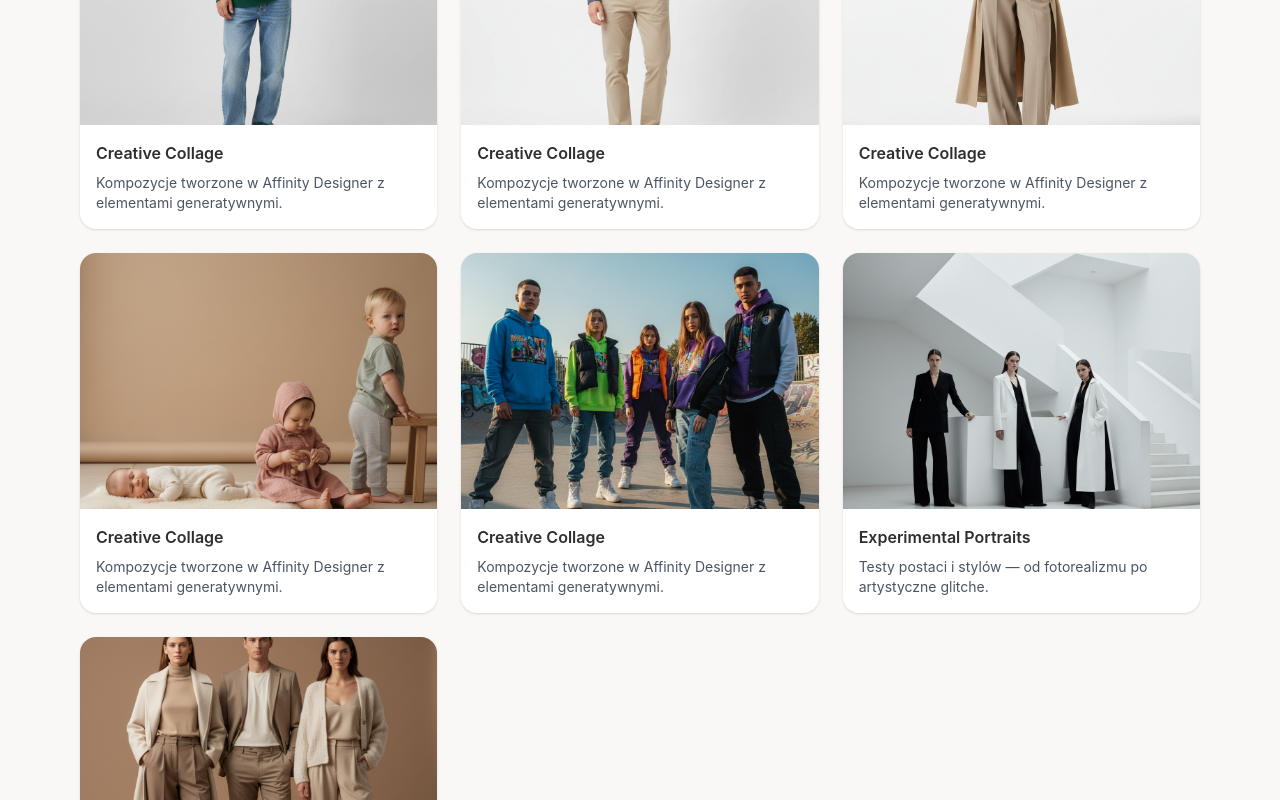
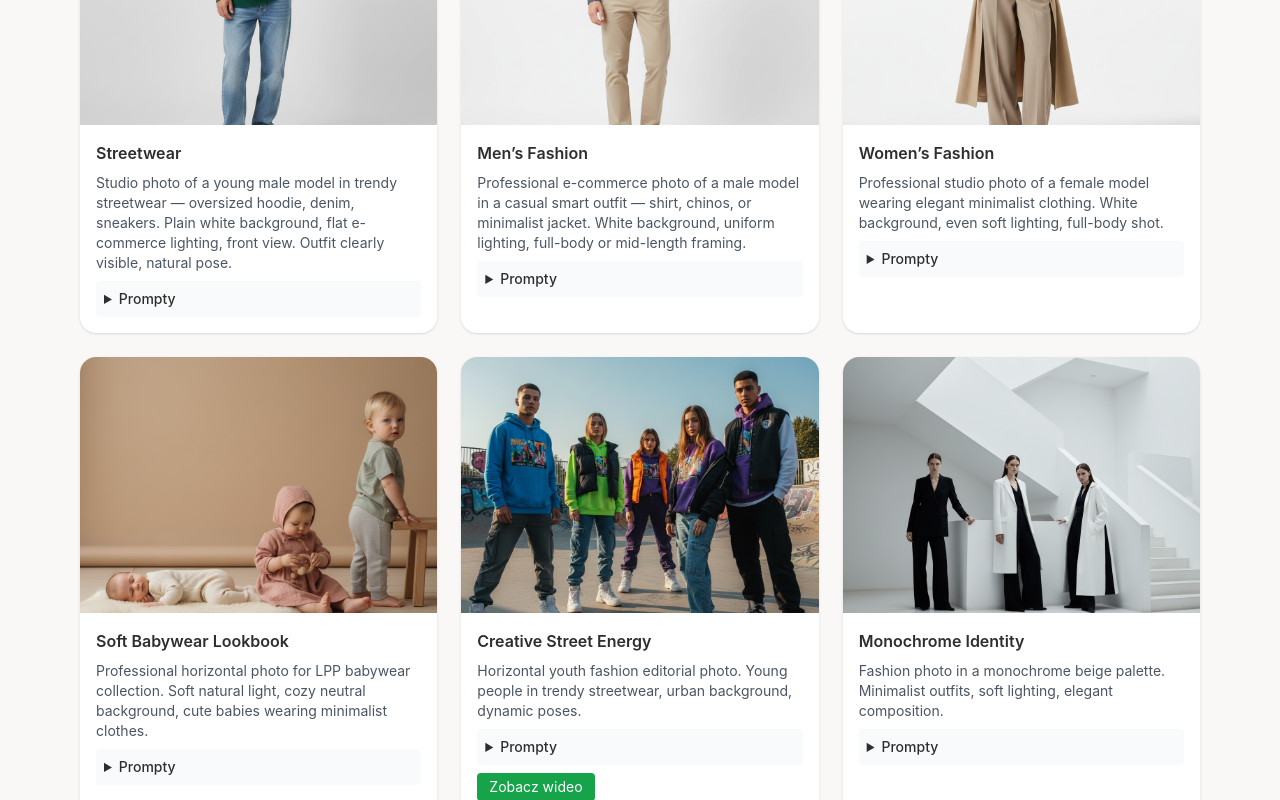
Before and after one commit to ewelinamarcinkowska33-max/ewelina-ai-portfolio, a React (Vite) app: page / in a window 1280 px wide. Shown: the part 2820-3620 px from the top of the page. Built offline with nearby package versions, Linux system fonts and the light colour scheme; the HTML template or start-up script is replaced by a standard one.

Commit message:
Update App.jsx
„Usunięto placeholder wideo z PortfolioSection”

```diff
--- a/src/App.jsx
+++ b/src/App.jsx
@@ -368,66 +368,139 @@ Comical Epic Orchestral Miniature, Majestic and Exaggeratedly Lighthearted, evok
 
 /* PortfolioSection */
 function PortfolioSection() {
+  const [modalContent, setModalContent] = React.useState(null);
+
+  const openModal = (type, src) => {
+    let content;
+    if (type === "image") {
+      content = <img src={src} alt="Portfolio" className="max-w-full rounded" />;
+    } else if (type === "video") {
+      content = (
+        <video controls className="max-w-full rounded">
+          <source src={src} type="video/mp4" />
+        </video>
+      );
+    }
+    setModalContent(content);
+  };
+
+  const closeModal = () => setModalContent(null);
+
+  const portfolioItems = [
+    {
+      title: "Streetwear",
+      description: "Studio photo of a young male model in trendy streetwear — oversized hoodie, denim, sneakers. Plain white background, flat e-commerce lighting, front view. Outfit clearly visible, natural pose.",
+      prompt: `Studio photo of a young male model in trendy streetwear — oversized hoodie, denim, sneakers. Plain white or light grey background, flat e-commerce lighting, front view. Outfit clearly visible, natural pose, realistic texture and color. High-resolution catalog photo, clean and modern.`,
+      negativePrompt: `no graffiti, no street background, no blur, no text, no props, no neon colors unless on clothing.`,
+      imgSrc: "/images/collage1.png"
+    },
+    {
+      title: "Men’s Fashion",
+      description: "Professional e-commerce photo of a male model in a casual smart outfit — shirt, chinos, or minimalist jacket. White background, uniform lighting, full-body or mid-length framing.",
+      prompt: `A professional e-commerce fashion photo of a male model. Model standing naturally, wearing casual smart outfit — shirt, chinos, or minimalist jacket. White seamless background, uniform lighting, full-body or mid-length framing. Clean neutral color palette (grey, navy, beige). Sharp focus on clothing details, modern premium look.`,
+      negativePrompt: `no logos, no text, no dramatic lighting, no background, no shadows on wall, no unrealistic body shapes.`,
+      imgSrc: "/images/collage2.png"
+    },
+    {
+      title: "Women’s Fashion",
+      description: "Professional studio photo of a female model wearing elegant minimalist clothing. White background, even soft lighting, full-body shot.",
+      prompt: `A professional studio photo of a female model wearing elegant minimalist clothing. White seamless background, even soft lighting, full-body shot. Neutral color palette (beige, cream, taupe, black, white). Focus on garment fit, fabric texture, and natural posture. Clean, realistic proportions, subtle shadow under feet only. Premium e-commerce photo, editorial-level quality.`,
+      negativePrompt: `no text, no props, no accessories, no hair wind, no background, no blur, no exaggerated expressions.`,
+      imgSrc: "/images/collage3.png"
+    },
+    {
+      title: "Soft Babywear Lookbook",
+      description: "Professional horizontal photo for LPP babywear collection. Soft natural light, cozy neutral background, cute babies wearing minimalist clothes.",
+      prompt: `A professional horizontal photo for LPP babywear collection. Soft natural light, cozy neutral background (warm beige or off-white). Cute babies and toddlers wearing minimalist, comfortable clothes — cotton, linen, knitwear in soft pastel tones (cream, dusty pink, light grey, sage). Calm, tender atmosphere, natural poses, focus on fabric texture and gentle color harmony. Premium lookbook style, modern Scandinavian minimalism, editorial quality.`,
+      negativePrompt: `no text, no logos, no cluttered background, no harsh shadows, no unrealistic proportions, no synthetic colors.`,
+      imgSrc: "/images/collage4.png"
+    },
+    {
+      title: "Creative Street Energy",
+      description: "Horizontal youth fashion editorial photo. Young people in trendy streetwear, urban background, dynamic poses.",
+      prompt: `A horizontal youth fashion editorial photo. A group of young people in trendy streetwear: oversized hoodies, denim, sneakers, cargo pants. Urban background with graffiti, skatepark or city walls. Natural daylight, dynamic poses, candid energy, creative color grading. Modern Gen Z style, high-quality fashion photography, authentic street vibe.`,
+      negativePrompt: `no logos, no text, no blur, no overexposure, no unrealistic faces.`,
+      imgSrc: "/images/collage5.png",
+      videoSrc: "/videos/street_energy.mp4" // przycisk wideo
+    },
+    {
+      title: "Monochrome Identity",
+      description: "Fashion photo in a monochrome beige palette. Minimalist outfits, soft lighting, elegant composition.",
+      prompt: `Fashion photo in a monochrome beige palette. Models wear different shades of the same color, minimalist outfits with rich textures (wool, silk, linen). Soft lighting, neutral background, focus on fabric structure and silhouette. Elegant, luxurious, calm tone.`,
+      negativePrompt: ``,
+      imgSrc: "/images/collage6.png"
+    },
+    {
+      title: "Studio Harmony",
+      description: "Professional studio fashion shot. Three models in minimalist clothing, calm, timeless, harmonious look.",
+      prompt: `A professional studio fashion shot. Three models styled in minimalist clothing, soft neutral colors (beige, cream, taupe). Simple clean studio background, soft diffused lighting, elegant composition. Calm, timeless, and harmonious look. Premium editorial mood, elegant minimalism aesthetic.`,
+      negativePrompt: ``,
+      imgSrc: "/images/collage7.png",
+    }
+  ];
+
   return (
     <section className="py-16 px-6 md:px-20 bg-[#F9F8F6]">
       <div className="max-w-6xl mx-auto">
         <h2 className="text-3xl md:text-4xl font-serif mb-8">Portfolio & Experiments</h2>
-        <p className="text-gray-600 mb-6">Zestaw eksperymentów, kolaży i testów promptów — pokażemy tu proces twórczy i różne wariacje tworzone z AI.</p>
+        <p className="text-gray-600 mb-6">
+          Zestaw eksperymentów, zdjęć i testów promptów — proces twórczy i różne wariacje tworzone z AI.
+        </p>
         <div className="grid md:grid-cols-3 gap-6">
-          <article className="bg-white rounded-2xl shadow overflow-hidden">
-            <img src="/images/collage1.png" alt="collage" className="w-full h-64 object-cover" />
-            <div className="p-4">
-              <h4 className="font-semibold">Creative Collage</h4>
-              <p className="text-sm text-gray-600 mt-2">Kompozycje tworzone w Affinity Designer z elementami generatywnymi.</p>
-            </div>
-          </article>
-           <article className="bg-white rounded-2xl shadow overflow-hidden">
-            <img src="/images/collage2.png" alt="collage" className="w-full h-64 object-cover" />
-            <div className="p-4">
-              <h4 className="font-semibold">Creative Collage</h4>
-              <p className="text-sm text-gray-600 mt-2">Kompozycje tworzone w Affinity Designer z elementami generatywnymi.</p>
-            </div>
-          </article>
-           <article className="bg-white rounded-2xl shadow overflow-hidden">
-            <img src="/images/collage3.png" alt="collage" className="w-full h-64 object-cover" />
-            <div className="p-4">
-              <h4 className="font-semibold">Creative Collage</h4>
-              <p className="text-sm text-gray-600 mt-2">Kompozycje tworzone w Affinity Designer z elementami generatywnymi.</p>
-            </div>
-          </article>
-           <article className="bg-white rounded-2xl shadow overflow-hidden">
-            <img src="/images/collage4.png" alt="collage" className="w-full h-64 object-cover" />
-            <div className="p-4">
-              <h4 className="font-semibold">Creative Collage</h4>
-              <p className="text-sm text-gray-600 mt-2">Kompozycje tworzone w Affinity Designer z elementami generatywnymi.</p>
-            </div>
-          </article>
-           <article className="bg-white rounded-2xl shadow overflow-hidden">
-            <img src="/images/collage5.png" alt="collage" className="w-full h-64 object-cover" />
-            <div className="p-4">
-              <h4 className="font-semibold">Creative Collage</h4>
-              <p className="text-sm text-gray-600 mt-2">Kompozycje tworzone w Affinity Designer z elementami generatywnymi.</p>
-            </div>
-          </article>
-          <article className="bg-white rounded-2xl shadow overflow-hidden">
-            <img src="/images/collage6.png" alt="collage2" className="w-full h-64 object-cover" />
-            <div className="p-4">
-              <h4 className="font-semibold">Experimental Portraits</h4>
-              <p className="text-sm text-gray-600 mt-2">Testy postaci i stylów — od fotorealizmu po artystyczne glitche.</p>
-            </div>
-          </article>
-          <article className="bg-white rounded-2xl shadow overflow-hidden">
-            <img src="/images/collage7.png" alt="collage3" className="w-full h-64 object-cover" />
-            <div className="p-4">
-              <h4 className="font-semibold">Product Details</h4>
-              <p className="text-sm text-gray-600 mt-2">Detale tkanin i akcesoriów — gotowe do sklepowych mockupów.</p>
-            </div>
-          </article>
+          {portfolioItems.map((item, index) => (
+            <article key={index} className="bg-white rounded-2xl shadow overflow-hidden">
+              <img src={item.imgSrc} alt={item.title} className="w-full h-64 object-cover" />
+              <div className="p-4">
+                <h4 className="font-semibold">{item.title}</h4>
+                <p className="text-sm text-gray-600 mt-2">{item.description}</p>
+
+                <details className="bg-gray-50 p-2 rounded mt-2">
+                  <summary className="cursor-pointer font-medium text-sm">Prompty</summary>
+                  <div className="mt-1 text-xs text-gray-700 whitespace-pre-line overflow-y-auto max-h-40">
+                    <strong>Prompt:</strong> {item.prompt}{"\n\n"}
+                    {item.negativePrompt && <><strong>Negative prompt:</strong> {item.negativePrompt}</>}
+                  </div>
+                </details>
+
+                {item.videoSrc && (
+                  <button
+                    onClick={() => openModal("video", item.videoSrc)}
+                    className="mt-2 px-3 py-1 bg-green-600 text-white rounded hover:bg-green-700 text-sm transition"
+                  >
+                    Zobacz wideo
+                  </button>
+                )}
+              </div>
+            </article>
+          ))}
         </div>
       </div>
+
+      {/* Modal */}
+      {modalContent && (
+        <div
+          className="fixed inset-0 z-50 flex items-center justify-center p-6"
+          onClick={closeModal}
+        >
+          <div className="absolute inset-0 bg-black/60" />
+          <div
+            className="relative bg-white rounded-2xl max-w-3xl w-full overflow-hidden shadow-2xl p-4"
+            onClick={(e) => e.stopPropagation()}
+          >
+            <button
+              onClick={closeModal}
+              className="absolute top-2 right-2 text-red-600 font-bold px-2 py-1 rounded hover:bg-red-100 transition"
+            >
+              Zamknij ✕
+            </button>
+            <div>{modalContent}</div>
+          </div>
+        </div>
+      )}
     </section>
-  )
+  );
 }
+
 
 /* Contact */
 function Contact() {
```
